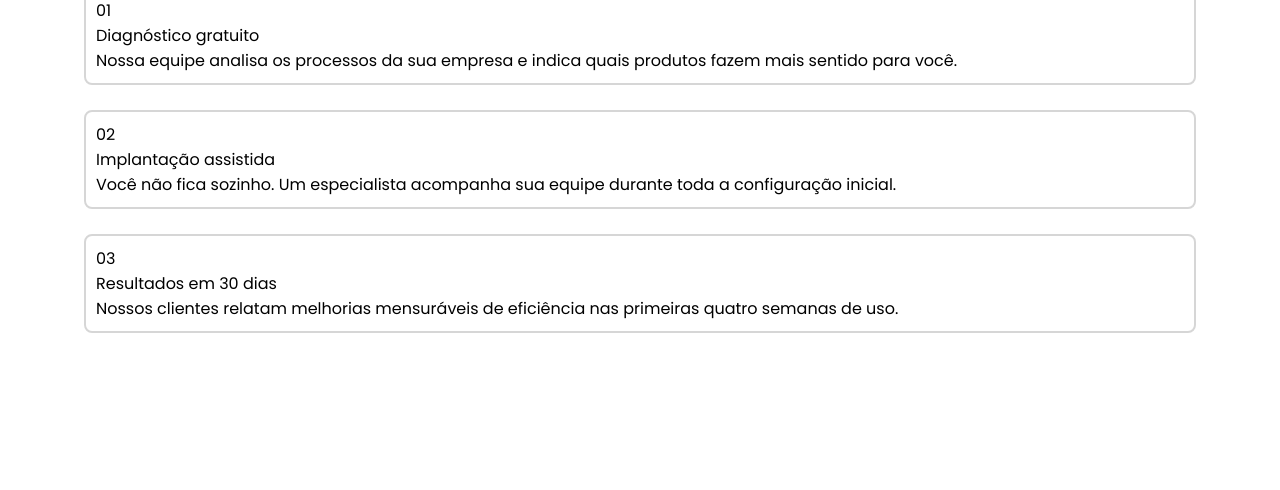
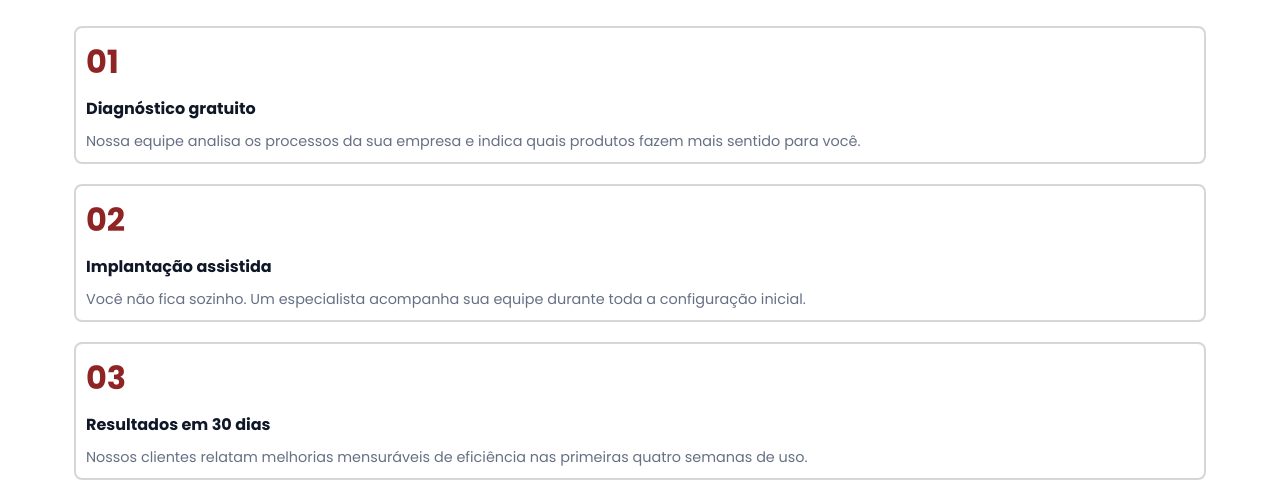
Before and after one commit to gabr1eloliveira/Optimus-Tech, a plain HTML site: page home.html in a window 1280 px wide. Shown: the part 677-1167 px from the top of the page. Before the commit the page ends 1030 px from the top, so only its background shows below. Drawn offline with Linux system fonts and the light colour scheme.

Commit message:
terminei a secção Como Funciona

```diff
--- a/src/css/navbar.css
+++ b/src/css/navbar.css
@@ -4,7 +4,7 @@
     padding: 16px 40px;
 	position: fixed;
 	top: 0;
-	z-index: 2;
+	z-index: 5;
 }
 
 .nav-container {
--- a/src/css/page.css
+++ b/src/css/page.css
@@ -46,16 +46,16 @@
 /*COMO FUNCIONA*/
 #como-funciona{
   grid-column: 2;
-  padding: 20px;
+  padding: 10px;
 }
 
 #como-funciona__container{
   display: grid;
-  grid-template-columns: ;
+
 }
 
 #como-funciona__content{
-  grid-column: ;
+  margin-bottom: 50px;
   text-align: center;
 }
 
@@ -70,20 +70,42 @@
 }
 
 #como-funciona__metrica{
-  grid-column: ;
   display: flex;
   flex-direction: column;
-  gap: 25px;
+  gap: 20px;
 }
 
 .como-funciona__item{
   border: 2px solid rgba(128, 128, 128, 0.326);
   padding: 10px;
   border-radius: 8px;
+  transition: border 0.2s ease-in-out, transform 0.3s ease-in-out;
 }
 
-.como
+.como-funciona__item:hover{
+  transform: translateY(-2px);
+  border: 2px solid var(--cor-primaria);
+}
 
+.como-funciona-item__number{
+  color: var(--cor-primaria);
+  font-size: 2rem;
+  font-weight: bold;
+  margin-bottom: 10px;
+}
+
+.como-funciona-item__title{
+  color: var(--cor-secundario);
+  font-weight: bold;
+  font-size: 1rem;
+  margin-bottom: 10px;
+}
+
+.como-funciona-item__text{
+  color: var(--cor-terciaria);
+  font-weight: normal;
+  font-size: 0.9rem;
+}
 
 /*About Intro*/
 .about-intro {
```
